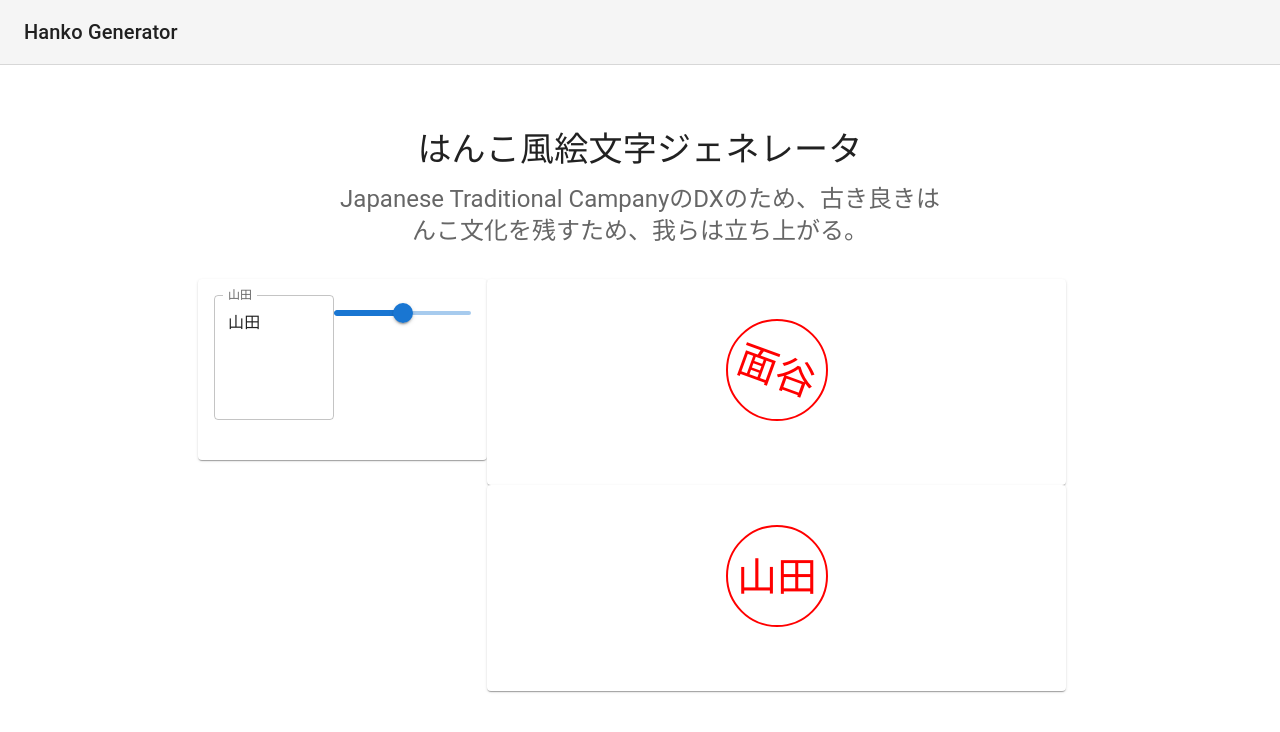
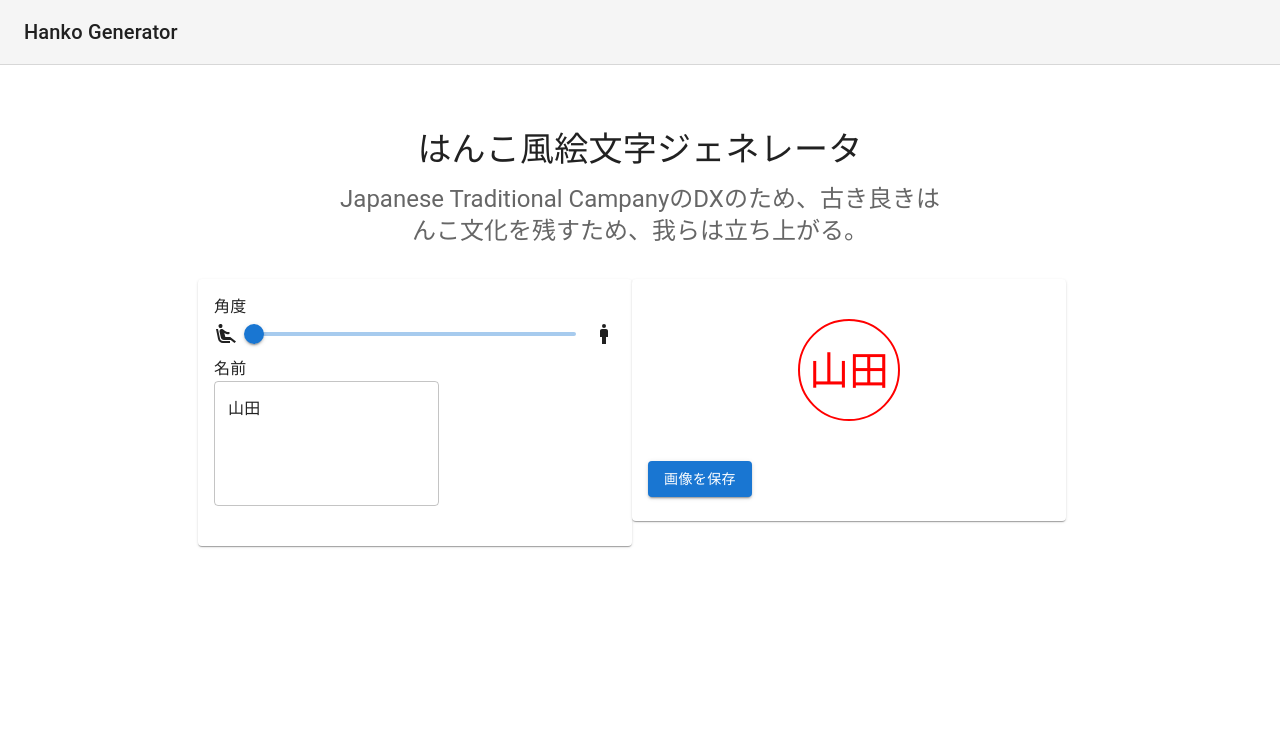
Before and after one commit to k-omotani/hanko-generator, a React (Create React App) app: page / in a window 1280 px wide. Shown: the top 732 px of the page. Built offline with nearby package versions, Linux system fonts and the light colour scheme.

Commit message:
add download button

```diff
--- a/src/App.tsx
+++ b/src/App.tsx
@@ -1,7 +1,8 @@
 import React, { useState } from 'react';
 
-import { AppBar, Card, CardContent, Container, GlobalStyles, Grid, Slider, TextField, Toolbar, Typography } from '@mui/material';
-import { Box } from '@mui/system';
+import { AppBar, Button, Card, CardContent, Container, GlobalStyles, Grid, Slider, TextField, Toolbar, Typography } from '@mui/material';
+import { Box, Stack } from '@mui/system';
+import { AirlineSeatReclineExtra, Man } from '@mui/icons-material';
 
 export const cropCanvas = (text: string, angle: number): HTMLCanvasElement => {
   const target = document.createElement("canvas");
@@ -65,7 +66,7 @@ function App() {
       </Container>
       <Container maxWidth="md" component="main">
         <Grid container spacing={2}>
-          <Grid xs={12} md={4}>
+          <Grid xs={12} md={6}>
             <Card>{
               input(
                 (n: string) => {
@@ -76,13 +77,8 @@ function App() {
                 }
               )}</Card>
           </Grid>
-          <Grid container xs={12} md={8}>
-            <Grid md={12}>
-              <Card>{card("面谷", 20)}</Card>
-            </Grid>
-            <Grid md={12}>
-              <Card>{card(name, angle)}</Card>
-            </Grid>
+          <Grid xs={12} md={6}>
+            <Card>{card(name, angle)}</Card>
           </Grid>
         </Grid>
       </Container>
@@ -101,8 +97,17 @@ const card = (text: string, angle: number) => (
       }}>
       <img src={cropCanvas(text, angle).toDataURL()} alt="hanko preview"></img>
     </Box>
+    <Button
+      variant="contained"
+      href={cropCanvas(text, angle).toDataURL()}
+      download
+    >画像を保存</Button>
   </CardContent>
 );
+
+const download = (url: string) => {
+
+}
 
 const input = (
   onChangeName: (name: string) => void,
@@ -111,29 +116,39 @@ const input = (
   <CardContent>
     <Box
       sx={{
-        display: 'flex',
         justifyContent: 'center',
         alignItems: 'baseline',
         mb: 2,
       }}>
+      <Typography>
+        角度
+      </Typography>
+      <Stack spacing={2} direction="row" sx={{ mb: 1 }} alignItems="center">
+        <AirlineSeatReclineExtra />
+        <Slider
+          defaultValue={0}
+          aria-label="Default"
+          valueLabelDisplay="auto"
+          min={0}
+          max={90}
+          onChange={(event: React.SyntheticEvent | Event, value: number | Array<number>) => {
+            if (typeof value === "number") {
+              onChangeAngle(-value)
+            }
+          }}
+        />
+        <Man />
+      </Stack>
+      <Typography>
+        名前
+      </Typography>
       <TextField
-        label="山田"
         defaultValue={"山田"}
         multiline
         maxRows={8}
         minRows={4}
         onChange={(event: React.ChangeEvent<HTMLTextAreaElement | HTMLInputElement>) => { onChangeName(event.target.value) }}
       />
-      <Slider
-        defaultValue={50}
-        aria-label="Default"
-        valueLabelDisplay="auto"
-        onChange={(event: React.SyntheticEvent | Event, value: number | Array<number>) => {
-          if (typeof value === "number") {
-            onChangeAngle(value)
-          }
-        }}
-      />
     </Box>
   </CardContent>
 );
```
